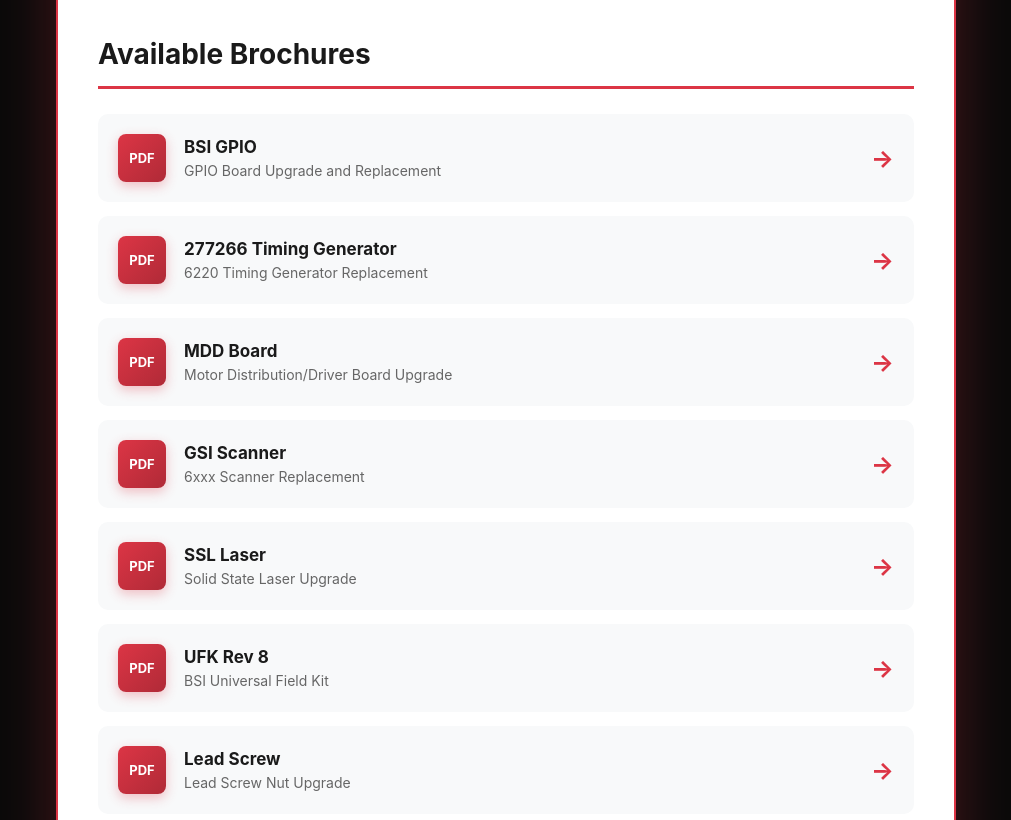
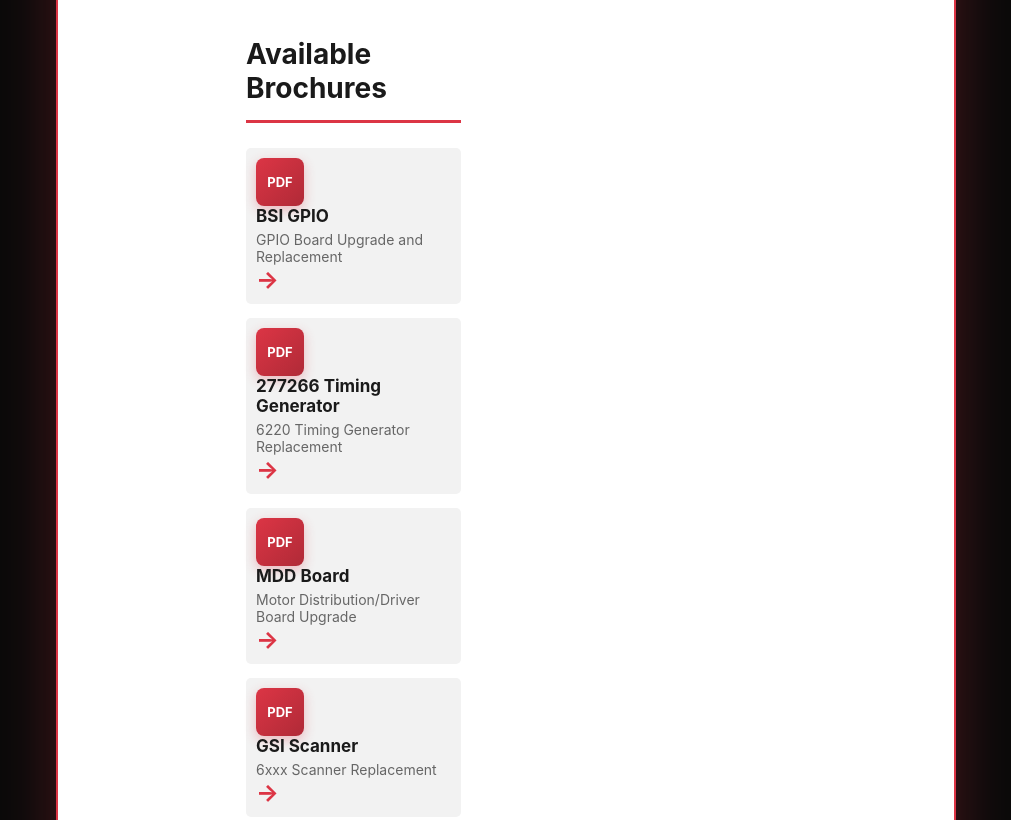
Before and after one commit to jasonluyk/BSI_Updates, a website: page public/index.html in a window 1280 px wide. Shown: the part 493-1313 px from the top of the page, without its empty margins (134-1145 px from the left). Drawn offline with Linux system fonts and the light colour scheme.

Commit message:
Style Updates

```diff
--- a/public/index.html
+++ b/public/index.html
@@ -67,6 +67,26 @@
             background: #dc3545;
             margin: 15px auto 0;
             border-radius: 2px;
+        }
+        .pdf-grid {
+            display: grid;
+            grid-template-columns: 1fr 1fr; /* 2 equal columns */
+            gap: 10px; /* spacing between items */
+            max-width: 600px; /* optional, keeps it from being too wide */
+            margin: auto;
+        }
+
+            .pdf-grid a {
+            display: block;
+            padding: 8px;
+            background: #f2f2f2;
+            border-radius: 5px;
+            text-decoration: none;
+            color: #333;
+        }
+
+            .pdf-grid a:hover {
+            background: #ddd;
         }
 
         .pdf-list {
@@ -367,7 +387,7 @@
             <p>All Brumley South has to Offer in One Place!</p>
             <div class="accent-line"></div>
         </div>
-
+        <div class="pdf-grid">
         <div class="pdf-list">
             <h2>Available Brochures</h2>
 
@@ -533,6 +553,7 @@
                 <div class="arrow">→</div>
             </a>
         </div>
+        </div>
     </div>
 
     <!-- Feedback Section -->
```
